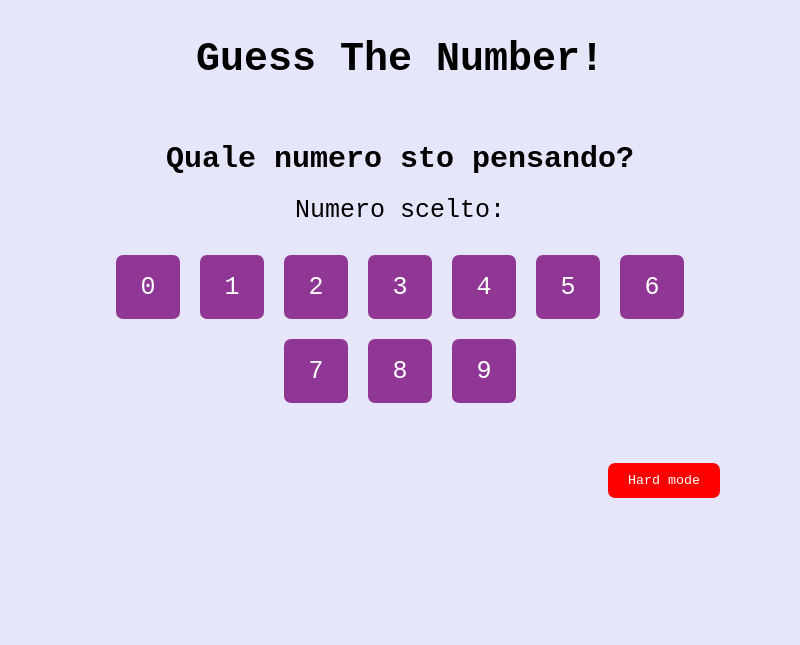
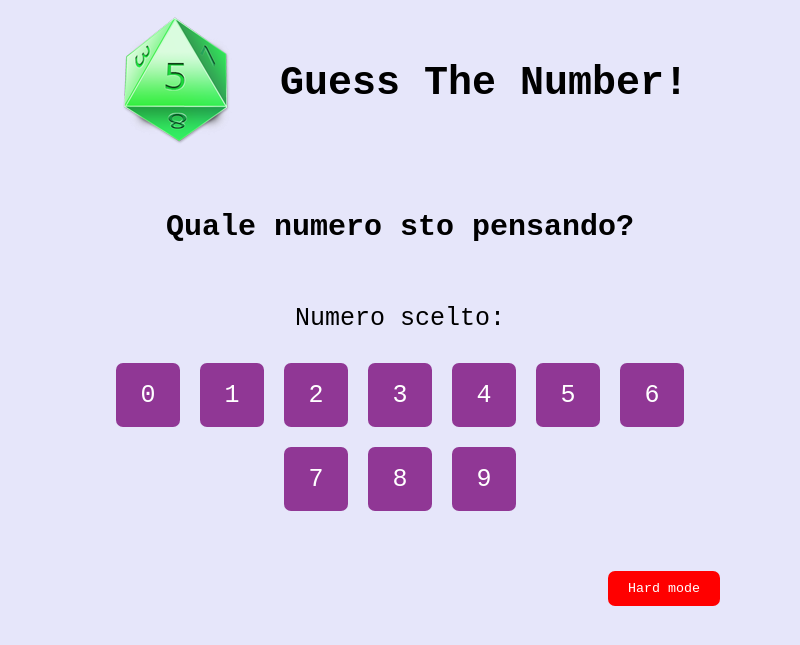
Before and after one commit to eduardomecchia/guess-the-number, an Electron app: page index.html in a window 800 px wide. Shown: the part 45-690 px from the top of the page. Drawn offline with Linux system fonts and the light colour scheme; a web font is replaced by a local one.

Commit message:
Add app logo to heading

```diff
--- a/assets/css/app.css
+++ b/assets/css/app.css
@@ -65,6 +65,18 @@ body {
     padding-bottom: 50px;
 }
 
+.heading-container {
+    display: flex;
+    justify-content: center;
+    align-items: center;
+    margin-top: 20px;
+    margin-bottom: 60px;
+}
+
+.heading-container > a {
+    margin-right: 40px;
+}
+
 .heading {
     padding: 40px 0;
     font-size: 40px;
@@ -81,6 +93,7 @@ body {
 .user-number {
     text-align: center;
     font-size: 25px;
+    margin-top: 60px;
     margin-bottom: 30px;
 }
 
--- a/index.html
+++ b/index.html
@@ -30,7 +30,13 @@
             <div class="overlay"></div>
 
             <div class="container">
-                <h1 class="heading">Guess The Number!</h1>
+                <div class="heading-container">
+                    <a href="index.html">
+                        <img src="./assets/images/dice.ico" alt="Green dice">
+                    </a>
+
+                    <h1 class="heading">Guess The Number!</h1>
+                </div>
 
                 <div class="feedback">
                     <!-- Computer feedback goes here -->
```
Also changed, not shown: main.js (line endings or trailing spaces).
